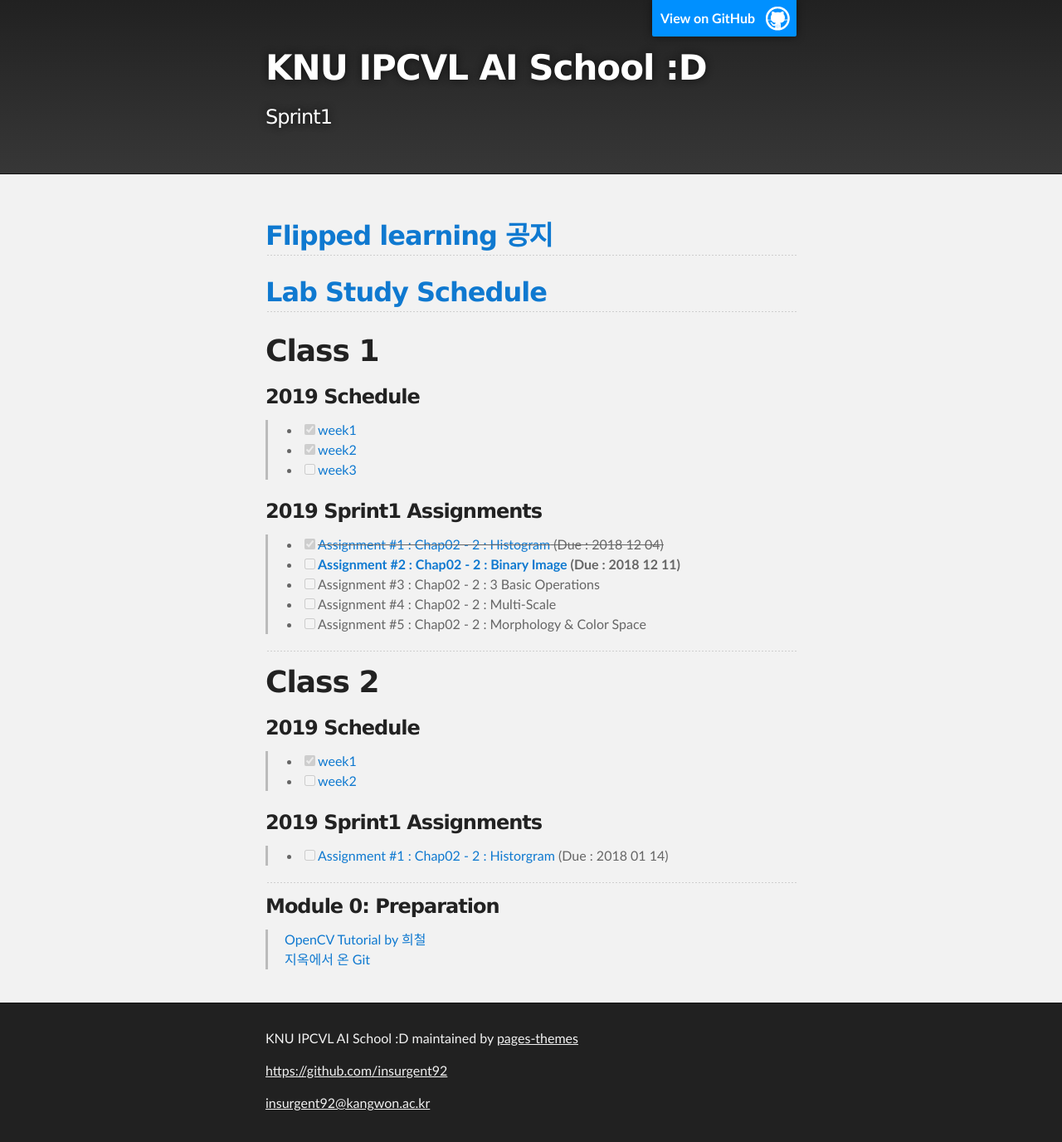
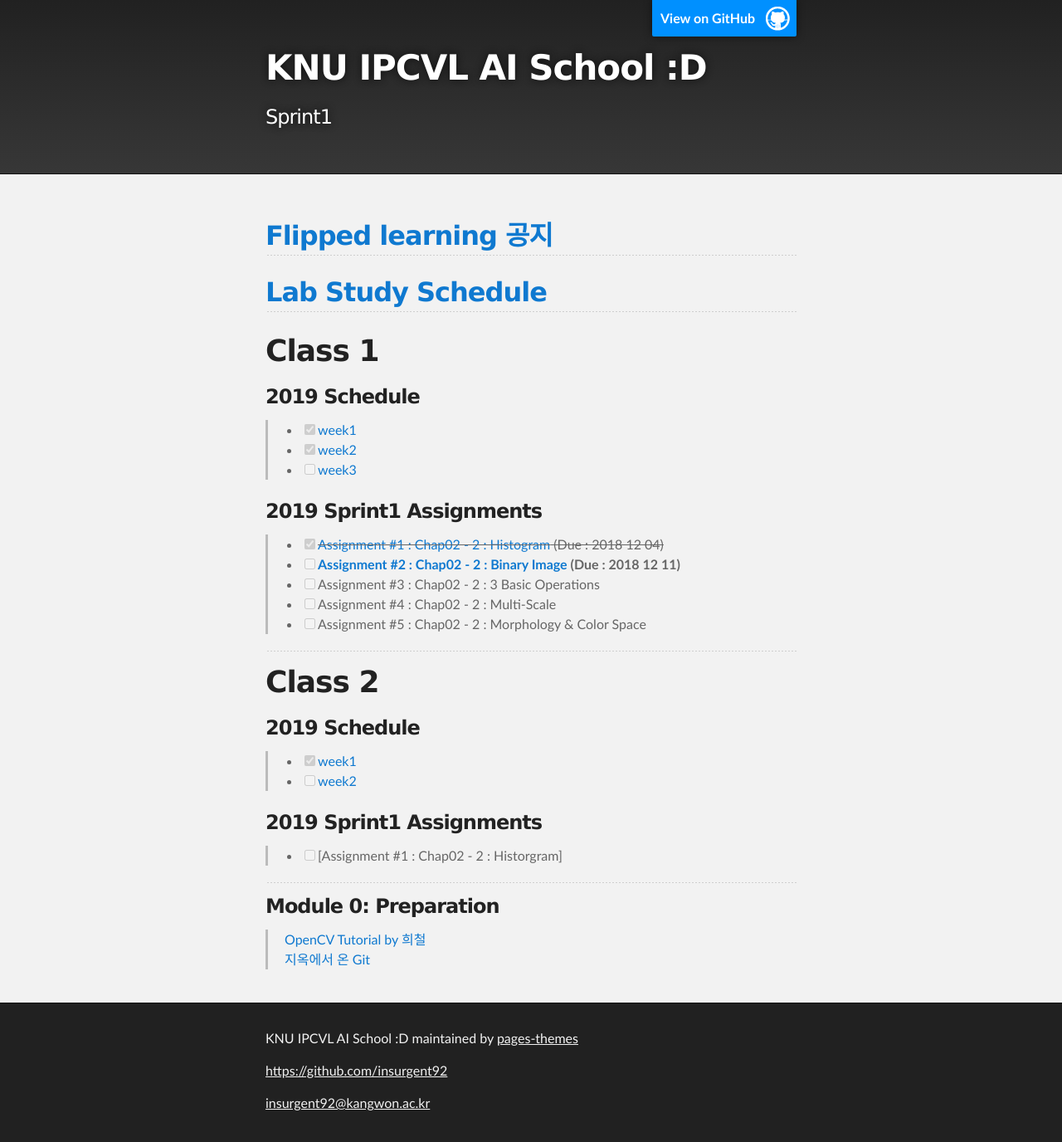
Before and after one commit to pages-themes/slate, a Jekyll site: the page built from index.md, in a window 1280 px wide. Shown: the whole page at 83% size. Built offline with Jekyll 4.4.1, drawn with Linux system fonts in a browser that asks for light colours; our own code applies the rules of GitHub Pages for plain Markdown files.

Commit message:
#8 Reupdate class2 w2 page

```diff
--- a/index.md
+++ b/index.md
@@ -29,7 +29,8 @@ layout: default
 >- [ ] [week2](./docs/class2/week2.html)
 
 ### 2019 Sprint1 Assignments
->- [ ] [Assignment #1 : Chap02 - 2 : Historgram](./docs/class2_assignments/assignment1.html) (Due : 2018 01 14)
+>- [ ] [Assignment #1 : Chap02 - 2 : Historgram]
+<!-- (./docs/class2_assignments/assignment1.html) (Due : 2018 01 14)-->
 
 ---
 
```
Also changed, not shown: docs/class2/week2.md (+1 -1 lines).
